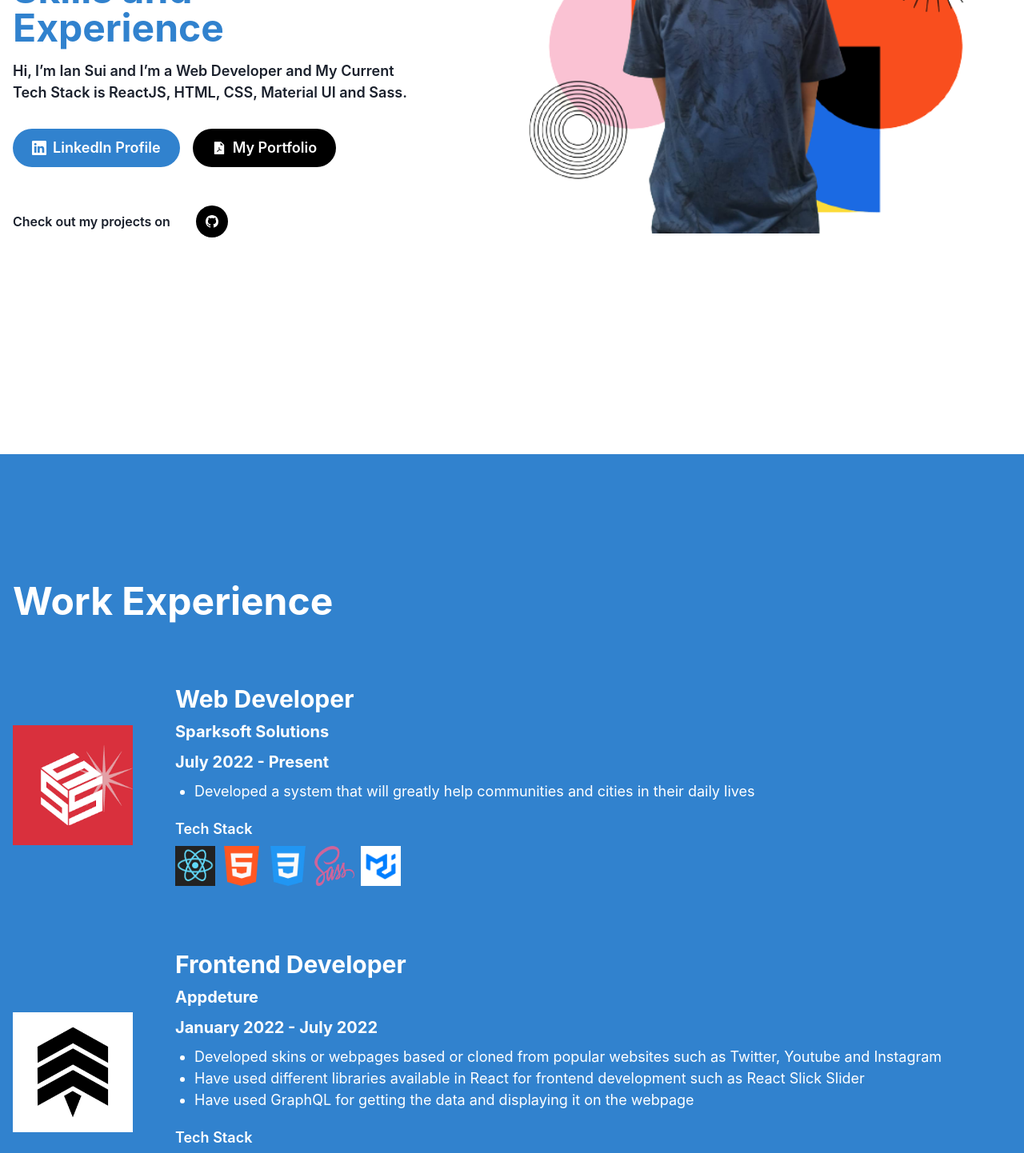
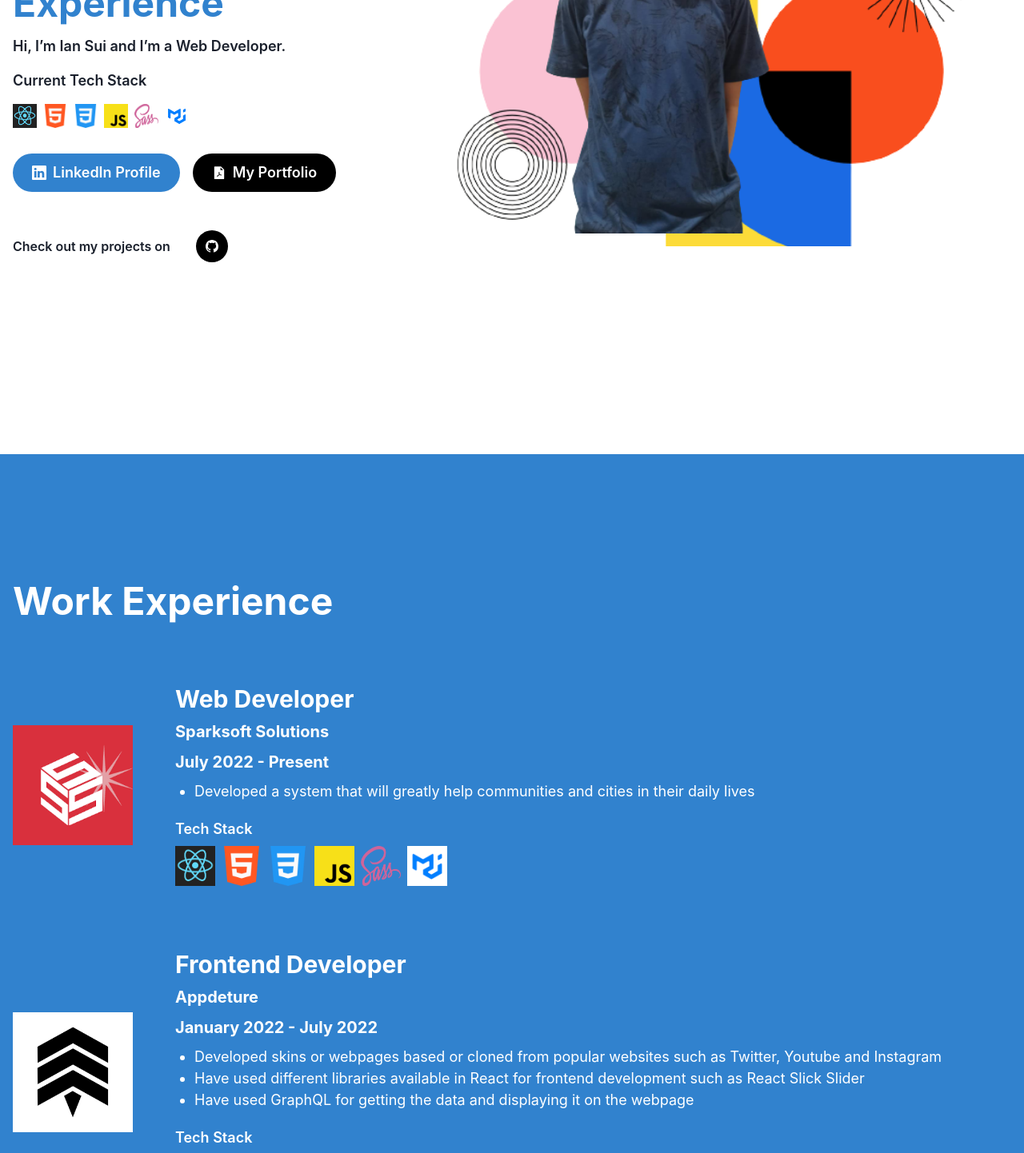
Before and after one commit to iansui2/my-portfolio, a Next.js app: page / in a window 1280 px wide. Shown: the part 420-1862 px from the top of the page at 80% size. Built offline with nearby package versions, Linux system fonts and the light colour scheme.

Commit message:
Minor Updates

```diff
--- a/components/Footer.js
+++ b/components/Footer.js
@@ -1,4 +1,4 @@
-import { Box, HStack, Text, Spacer, Container, Stack, IconButton } from "@chakra-ui/react";
+import { Box, HStack, Text, Spacer, Container, Stack, IconButton, useColorModeValue as mode } from "@chakra-ui/react";
 import { BsGithub, BsLinkedin } from 'react-icons/bs'
 
 export const Footer = ({ }) => (
@@ -15,7 +15,7 @@ export const Footer = ({ }) => (
             as="a"
             href={process.env.REACT_APP_LINKEDIN}
             target="_blank"
-            _hover={{ bgColor: 'blue.200' }}
+            _hover={{ bgColor: 'blue.200', transform: 'scale(1.05)', transition: 'all 300ms ease' }}
             _active={{ bgColor: 'blue.200' }}
             _focus={{ borderColor: 'blue.500' }}
             bgColor="blue.500"
@@ -26,18 +26,18 @@ export const Footer = ({ }) => (
             as="a"
             href={process.env.REACT_APP_GITHUB}
             target="_blank"
-            _hover={{ bgColor: 'gray.900' }}
-            _active={{ bgColor: 'gray.900' }}
-            _focus={{ borderColor: 'gray.900' }}
-            bgColor="black"
+            _hover={{ bgColor: mode('gray.900', 'gray.300'), transform: 'scale(1.05)', transition: 'all 300ms ease' }}
+            _active={{ bgColor: mode('gray.900', 'gray.300') }}
+            _focus={{ borderColor: mode('gray.900', 'gray.300') }}
+            bgColor={mode('black', 'white')}
             size="md"
             rounded="full"
-            icon={<BsGithub fontSize={16} color="white" />} />
+            icon={<BsGithub fontSize={16} color={mode('white', 'black')} />} />
         </HStack>
         <Spacer />
         <HStack spacing={1} fontWeight="bold">
           <Text>Last Updated on</Text>
-          <Text color="blue.500" cursor="default" _hover={{ transform: 'scale(1.05)' }}>August 6, 2022</Text>
+          <Text color="blue.500" cursor="default" _hover={{ transform: 'scale(1.05)' }}>August 14, 2022</Text>
         </HStack>
       </Stack>
     </Container>
--- a/components/Header.js
+++ b/components/Header.js
@@ -43,15 +43,26 @@ export const Header = ({ title, image }) => {
               <Heading size="lg" color="blue.500">Ian Sui</Heading>
             </HStack>
           </Link>
+          <HStack spacing={2}>
+            <IconButton
+              size="sm"
+              rounded="full"
+              bg="blue.500"
+              _hover={{ bgColor: 'blue.200', transform: 'scale(1.05)', transition: 'all 300ms ease' }}
+              _active={{ bgColor: 'blue.200' }}
+              _focus={{ borderColor: 'white' }}
+              onClick={toggleColorMode}
+              icon={colorMode == 'light' ? <IoMoonOutline color="white" /> : <IoSunnyOutline color="white" />}
+            />
             <IconButton
               variant="ghost"
               borderRadius="xs"
               size="md"
-            color="black"
               _focus={{ borderColor: 'primary.500' }}
-            icon={<GiHamburgerMenu fontSize={24} />}
+              icon={<GiHamburgerMenu fontSize={24} color={mode('black', 'white')} />}
               onClick={onOpen}
             />
+          </HStack>
         </HStack>
         <MobileDrawer isOpen={isOpen} onClose={onClose}>
           <VStack h="full" w="full" align="start">
--- a/components/sections/Experience.js
+++ b/components/sections/Experience.js
@@ -1,5 +1,26 @@
 import { Box, Heading, Text, VStack, Container, Stack, Image, HStack, List, ListItem, UnorderedList } from "@chakra-ui/react"
 import Flash from "react-reveal/Flash"
+import { MotionBox } from "../Motion";
+
+const item = {
+  hidden: { y: 0, opacity: 0 },
+  visible: {
+    y: 0,
+    opacity: 1
+  }
+}
+
+const container = {
+  hidden: { opacity: 1, scale: 0 },
+  visible: {
+    opacity: 1,
+    scale: 1,
+    transition: {
+      delayChildren: 0.3,
+      staggerChildren: 0.3
+    }
+  }
+}
 
 const experienceData = [
   {
@@ -13,6 +34,7 @@ const experienceData = [
       "../../images/react.png",
       "../../images/html.png",
       "../../images/css.png",
+      "../../images/javascript.png",
       "../../images/sass.png",
       "../../images/mui.png",
     ],
@@ -32,6 +54,7 @@ const experienceData = [
       "../../images/next.png",
       "../../images/html.png",
       "../../images/css.png",
+      "../../images/javascript.png",
       "../../images/chakra.png"
     ],
     timeframe: "January 2022 - July 2022"
@@ -67,6 +90,10 @@ const experienceData = [
 export const Experience = ({ }) => (
   <Box id="experience" pos="relative" h="full" bg="blue.500" color="white" py={40}>
     <Container maxW="container.xl">
+      <MotionBox
+        variants={container}
+        initial="hidden"
+        animate="visible">
         <VStack align="start" spacing={20}>
           <Heading size="2xl">Work Experience</Heading>
           {
@@ -86,7 +113,11 @@ export const Experience = ({ }) => (
                     <Text fontSize="lg" fontWeight="semibold">Tech Stack</Text>
                     <HStack spacing={2}>
                     {
-                    data.technologies.map((tech, techKey) => <Image key={techKey} src={tech} alt="Tech" boxSize="50px" _hover={{ transform: 'scale(1.1)' }} />)
+                      data.technologies.map((tech, techKey) =>
+                        <MotionBox key={techKey} variants={item}>
+                          <Image key={techKey} src={tech} alt="Tech" boxSize="50px" _hover={{ transform: 'scale(1.1)' }} />
+                        </MotionBox>
+                      )
                     }
                     </HStack>
                   </VStack>
@@ -95,6 +126,7 @@ export const Experience = ({ }) => (
             ))
           }
         </VStack>
+      </MotionBox>
     </Container>
   </Box>
 )
--- a/components/sections/Hero.js
+++ b/components/sections/Hero.js
@@ -23,6 +23,15 @@ const container = {
   }
 }
 
+const techData = [
+  "../../images/react.png",
+  "../../images/html.png",
+  "../../images/css.png",
+  "../../images/javascript.png",
+  "../../images/sass.png",
+  "../../images/mui.png",
+]
+
 export const Hero = () => (
   <Box pt={32} pb={40}>
     <Container maxW="container.xl" h="full" justifyContent="center">
@@ -36,8 +45,20 @@ export const Hero = () => (
               <Heading color="blue.500" w={{ base: 'auto', lg: '400px' }} size="2xl">I Have Frontend Web Development Skills and Experience</Heading>
             </MotionBox>
             <MotionBox variants={item}>
-              <Text fontWeight="semibold" fontSize="lg" w={{ base: 'auto', lg: '500px' }} pb={4}>Hi, I&rsquo;m Ian Sui and I&rsquo;m a Web Developer and My Current Tech Stack is ReactJS, HTML, CSS, Material UI and Sass.</Text>
+              <Text fontWeight="semibold" fontSize="lg">Hi, I&rsquo;m Ian Sui and I&rsquo;m a Web Developer.</Text>
             </MotionBox>
+            <MotionBox variants={item}>
+              <Text fontWeight="semibold" fontSize="lg">Current Tech Stack</Text>
+            </MotionBox>
+            <HStack spacing={2} pb={4}>
+              {
+                techData.map((tech, techKey) =>
+                  <MotionBox key={techKey} variants={item}>
+                    <Image src={tech} alt="Tech" boxSize="30px" _hover={{ transform: 'scale(1.1)' }} />
+                  </MotionBox>
+                )
+              }
+            </HStack>
             <MotionBox variants={item}>
               <Stack direction={{ base: 'column', lg: 'row' }} spacing={4} pb={8}>
                 <Button
```
Lines whose indentation alone changed are shown as unchanged.
